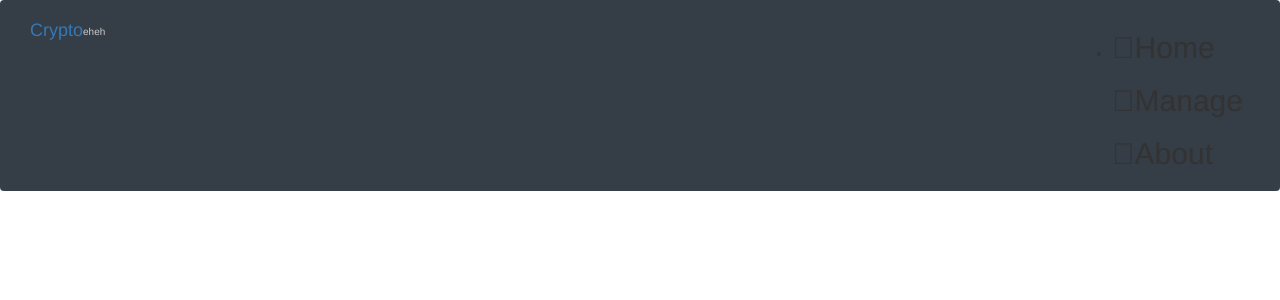
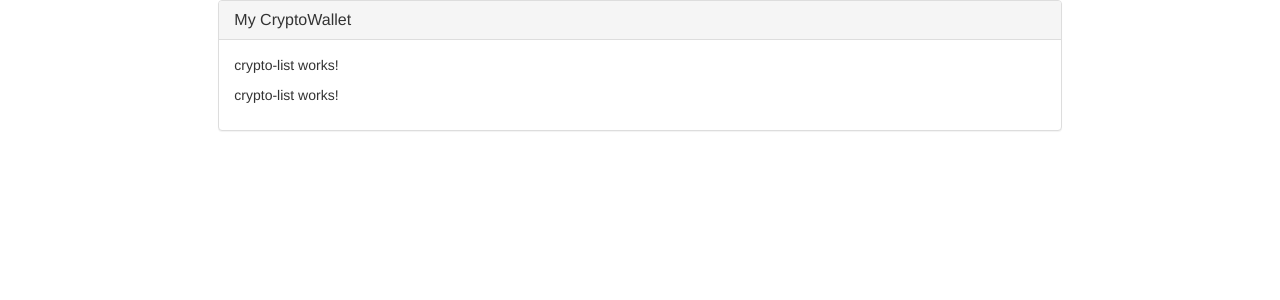
Before and after one commit to KTryCode/Crypto-Wallet, an Angular app in the folder src/main/webapp/: page / in a window 1280 px wide. Shown: the top 300 px of the page. Built offline with nearby package versions, Linux system fonts and the light colour scheme.

Commit message:
frontend layout creating

```diff
--- a/src/main/webapp/src/app/app.component.html
+++ b/src/main/webapp/src/app/app.component.html
@@ -1 +1 @@
-<app-navigation-bar></app-navigation-bar>
+<app-crypto></app-crypto>
--- a/src/main/webapp/src/app/crypto/crypto.component.html
+++ b/src/main/webapp/src/app/crypto/crypto.component.html
@@ -1,3 +1,22 @@
-<p>
-  crypto works!
-</p>
+<div class="row">
+  <div class="col-md-2"></div>
+  <div class="col-md-8">
+    <div id="taskPanel" class="panel panel-default">
+      <div class="panel-heading">
+        <h3 class="panel-title">My CryptoWallet</h3>
+      </div>
+      <div class="panel-body">
+        <div class="row">
+          <div class="col-md-12">
+            <app-crypto-list></app-crypto-list>
+          </div>
+        </div>
+        <div class="row">
+          <div class="col-md-12">
+            <app-crypto-list></app-crypto-list>
+          </div>
+        </div>
+      </div>
+    </div>
+  </div>
+</div>
```
